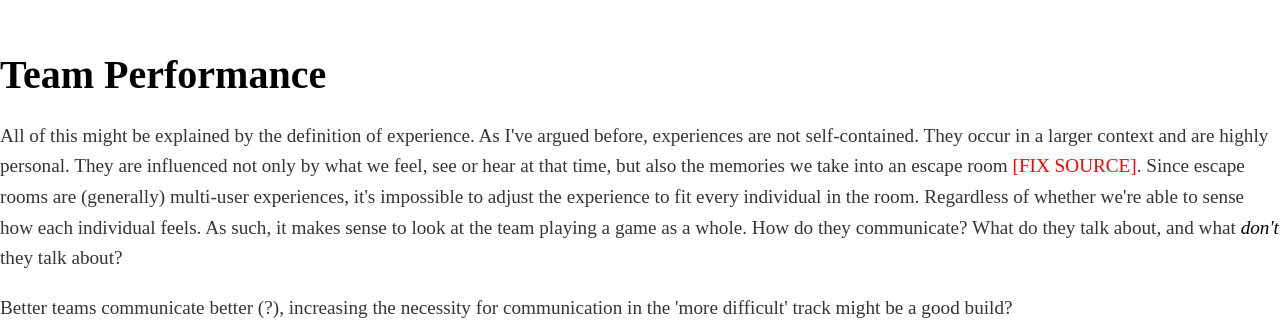
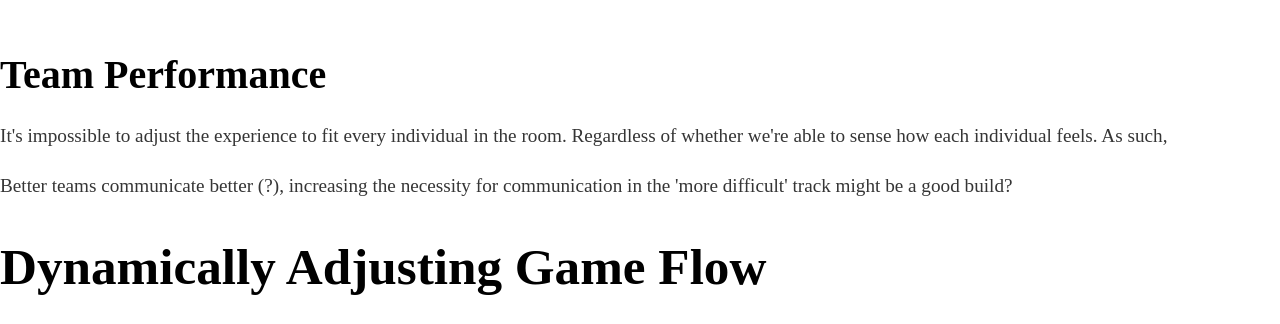
Before and after one commit to nwesthoff/irp-dynamic-difficulty, a Next.js app: page /chapters/conclusion in a window 1280 px wide. Shown: the part 1200-1524 px from the top of the page. Built offline with nearby package versions, Linux system fonts and the light colour scheme.

Commit message:
📝 Remove conclusion because it's not a conclusion

```diff
--- a/pages/chapters/conclusion.mdx
+++ b/pages/chapters/conclusion.mdx
@@ -18,7 +18,7 @@ import References from "@components/Bibliography/References";
 
 ## Team Performance
 
-All of this might be explained by the definition of experience. As I've argued before, experiences are not self-contained. They occur in a larger context and are highly personal. They are influenced not only by what we feel, see or hear at that time, but also the memories we take into an escape room <Citation id="" />. Since escape rooms are (generally) multi-user experiences, it's impossible to adjust the experience to fit every individual in the room. Regardless of whether we're able to sense how each individual feels. As such, it makes sense to look at the team playing a game as a whole. How do they communicate? What do they talk about, and what _don't_ they talk about?
+It's impossible to adjust the experience to fit every individual in the room. Regardless of whether we're able to sense how each individual feels. As such,
 
 Better teams communicate better (?), increasing the necessity for communication in the 'more difficult' track might be a good build?
 
--- a/pages/chapters/literature-basics.mdx
+++ b/pages/chapters/literature-basics.mdx
@@ -423,6 +423,8 @@ Assuming we display emotion using universal facial expressions suffers from the
 
 To make matters worse, physiological measurements suffer from a similar problem. When an increased heart rate feels like anxiety, that is because your brains categorizes it as such. They make a concept that fits with the physiological changes in your body. As a result, it's incredibly hard to 'measure emotion'. Emotions are dependent of context, and part of that context is the body we take into the room.
 
+All of this might be explained by the definition of experience. As I've argued before, experiences are not self-contained. They occur in a larger context and are highly personal. They are influenced not only by what we feel, see or hear at that time, but also the memories we take into an escape room <Citation id="" />. Since escape rooms are (generally) multi-user experiences, it makes sense to divert our efforts to examine the escape team as a whole. How do they communicate? What do they talk about, and what don't they talk about?
+
 ## Team Performance
 
 Marlow et al. <Citation id="" hideAuthor /> conducted a meta-analysis of team communication. They argue that teams that are more familiar with each-other, communicate less frequently, but communication quality increased. Familiar teams share information that is less redundant, and as such communication efficiency increases. Furthermore, they determined good communication is more important to familiar teams than non-familiar teams.
```
